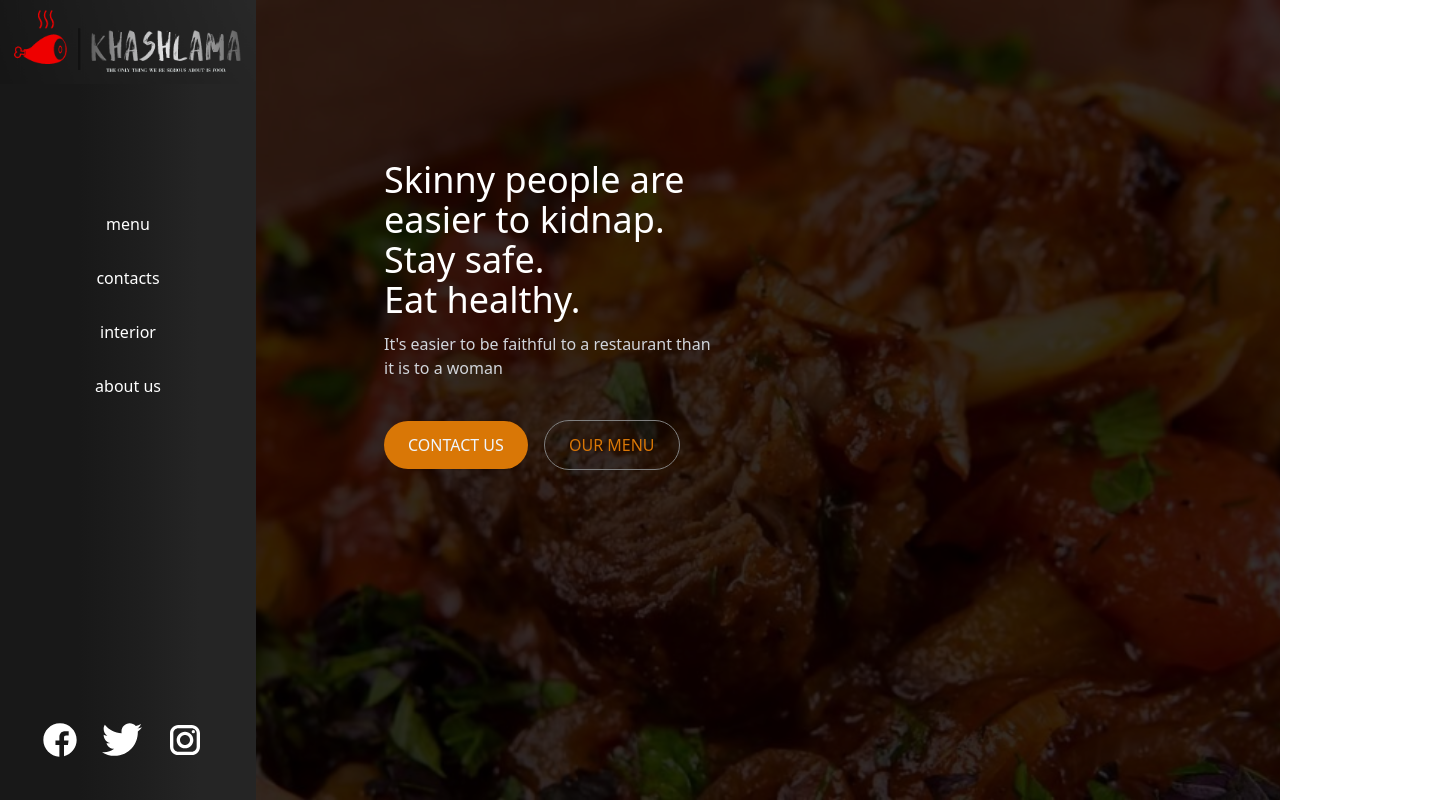
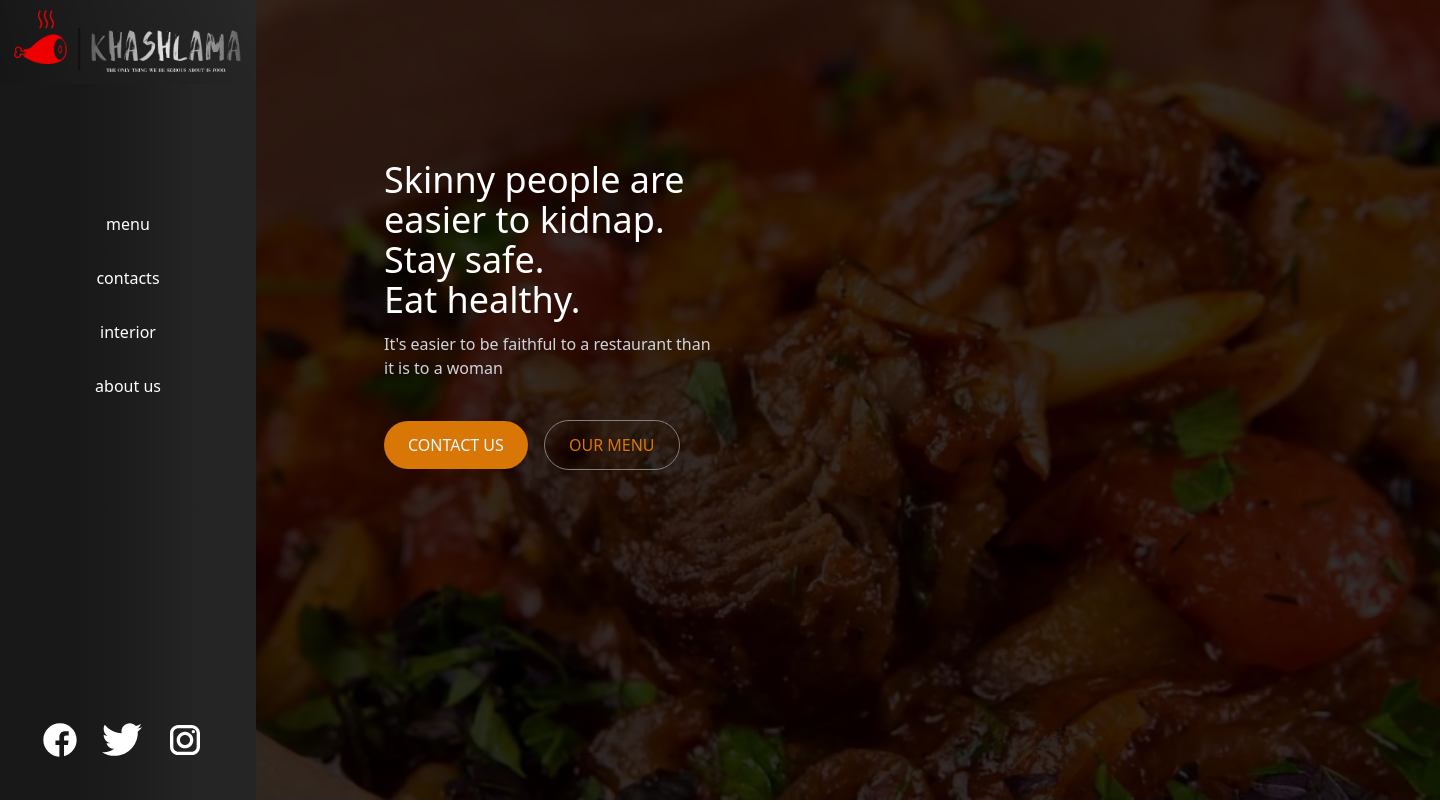
Before and after one commit to MkrtichSargsyan/Restaurant-Page, a website built with webpack: page dist/index.html in a window 1280 px wide. Shown: the top 803 px of the page, 1440 px wide, since content can reach past the window. Built offline with nearby package versions, Linux system fonts and the light colour scheme.

Commit message:
change header size

```diff
--- a/src/styles/custom_styles.css
+++ b/src/styles/custom_styles.css
@@ -1,4 +1,5 @@
-body {
+body,header {
+  width:1440px;
   max-width: 1440px;
   margin: 0 auto;
 }
```
